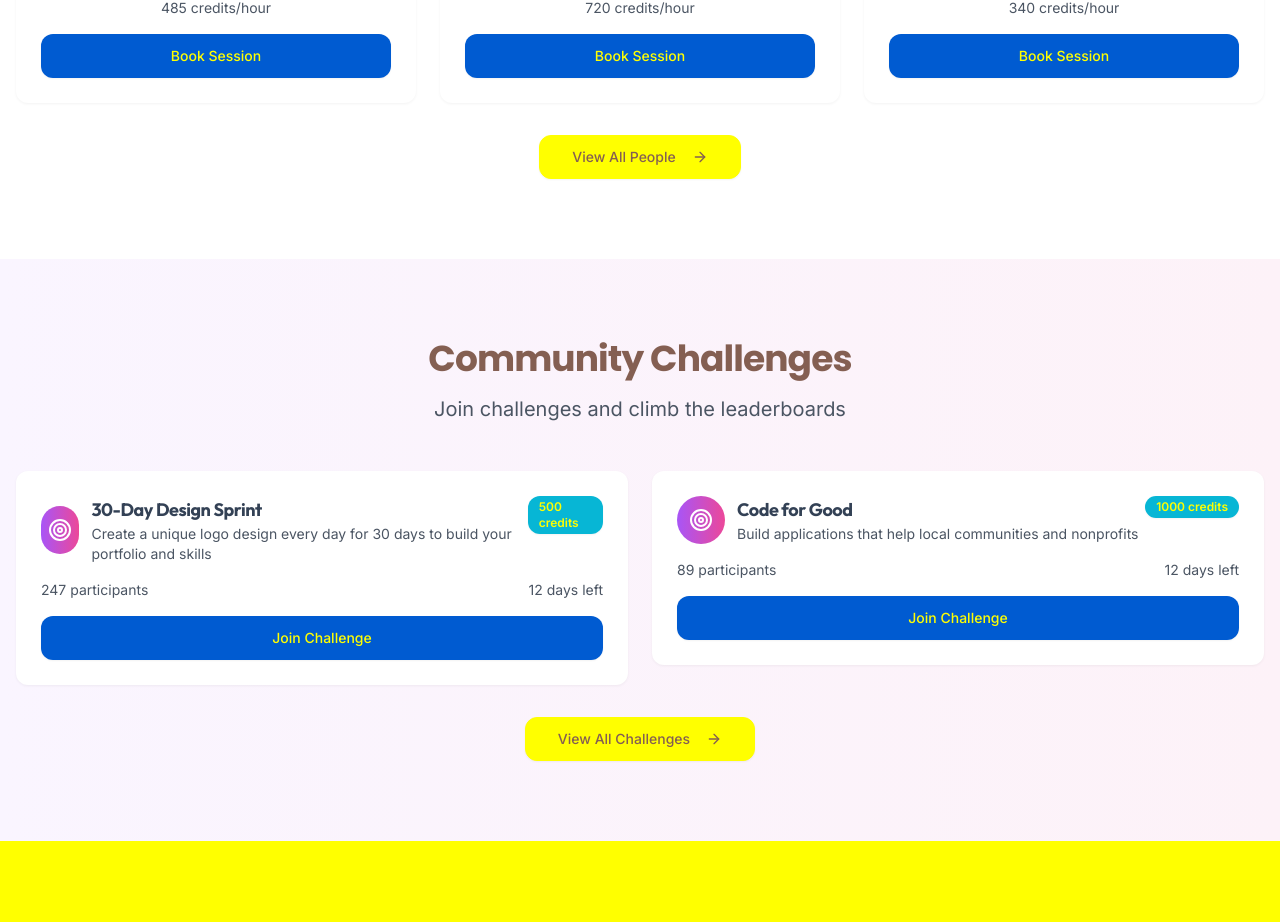
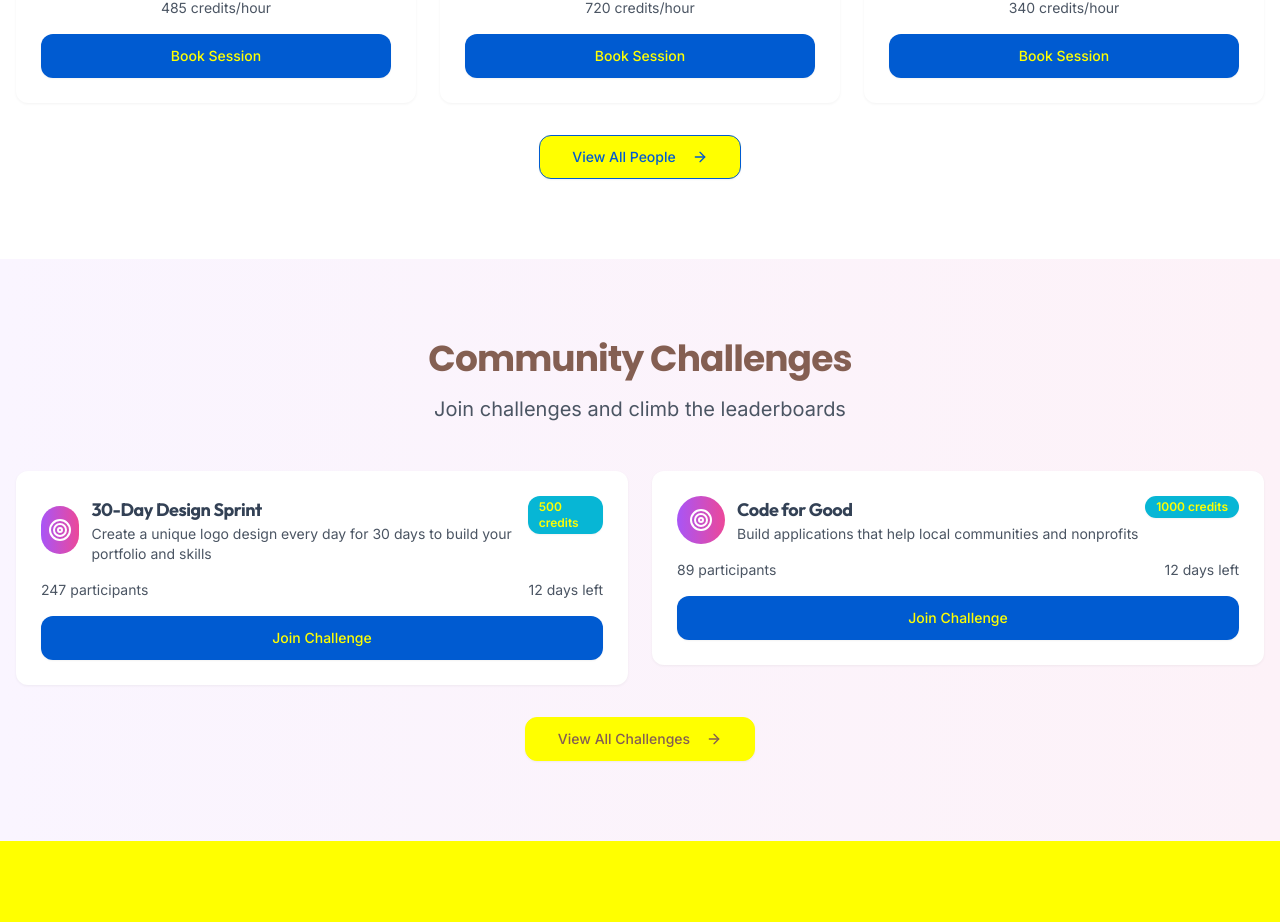
Before and after one commit to HexaToken/skill-trade-union, a React (Vite) app: page / in a window 1280 px wide. Shown: the part 2220-3142 px from the top of the page. Built offline with nearby package versions, Linux system fonts and the light colour scheme.

Commit message:
Fix View All People button to use blue theme
cgen-21c63673917447aa8d6c86dc9212f80f

```diff
--- a/src/pages/HomePage.tsx
+++ b/src/pages/HomePage.tsx
@@ -350,7 +350,7 @@ const HomePage = () => {
                 ))}
               </div>
               <div className="text-center mt-8">
-                <Button asChild variant="outline" size="lg">
+                <Button asChild variant="outline" size="lg" className="border-primary text-primary hover:bg-primary/5">
                   <Link to="/search">
                     View All People
                     <ArrowRight className="ml-2 h-5 w-5" />
```
